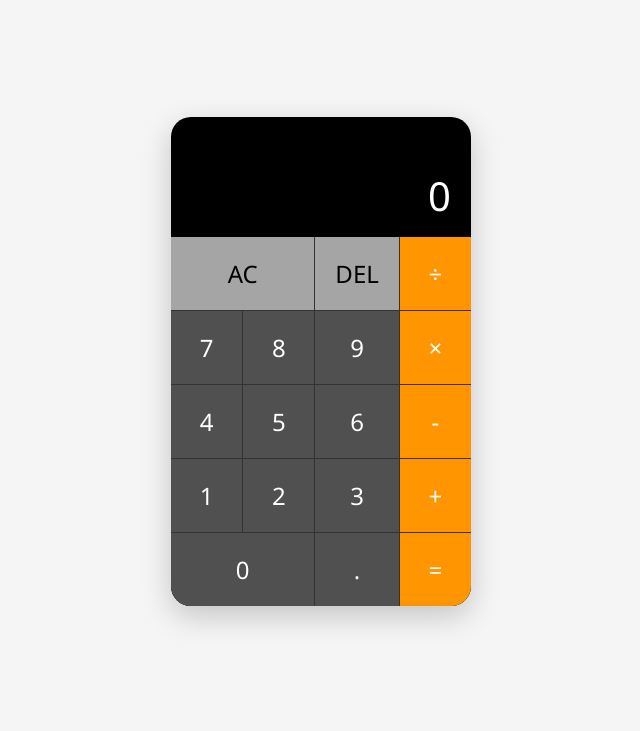
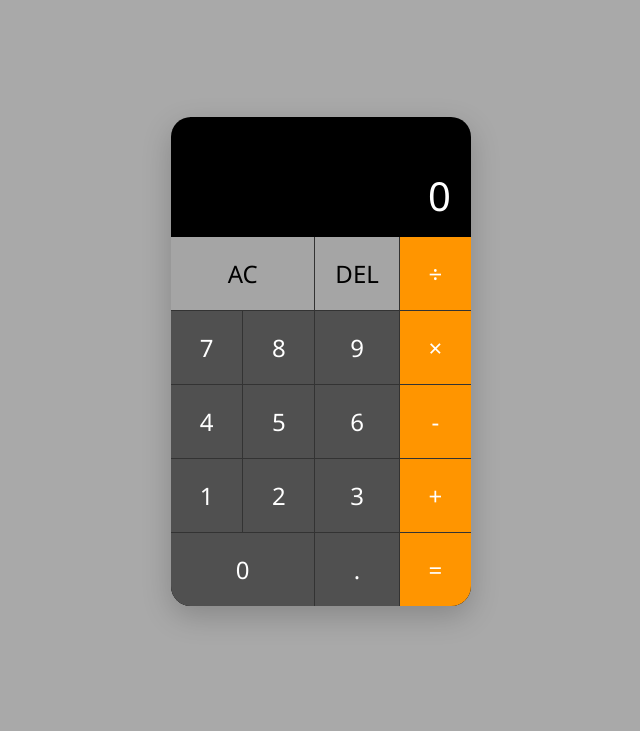
Before and after one commit to keerthivasan91/Simple-Calculator, a plain HTML site: page index.html in a window 1280 px wide. Shown: the part 69-800 px from the top of the page, without its empty margins (319-959 px from the left). Drawn offline with Linux system fonts and the light colour scheme.

Commit message:
Change body background color to dark gray

```diff
--- a/styles.css
+++ b/styles.css
@@ -20,7 +20,7 @@ body {
     justify-content: center;
     align-items: center;
     min-height: 100vh;
-    background-color: #f5f5f5;
+    background-color:darkgray;
 }
 
 .calculator {
```
